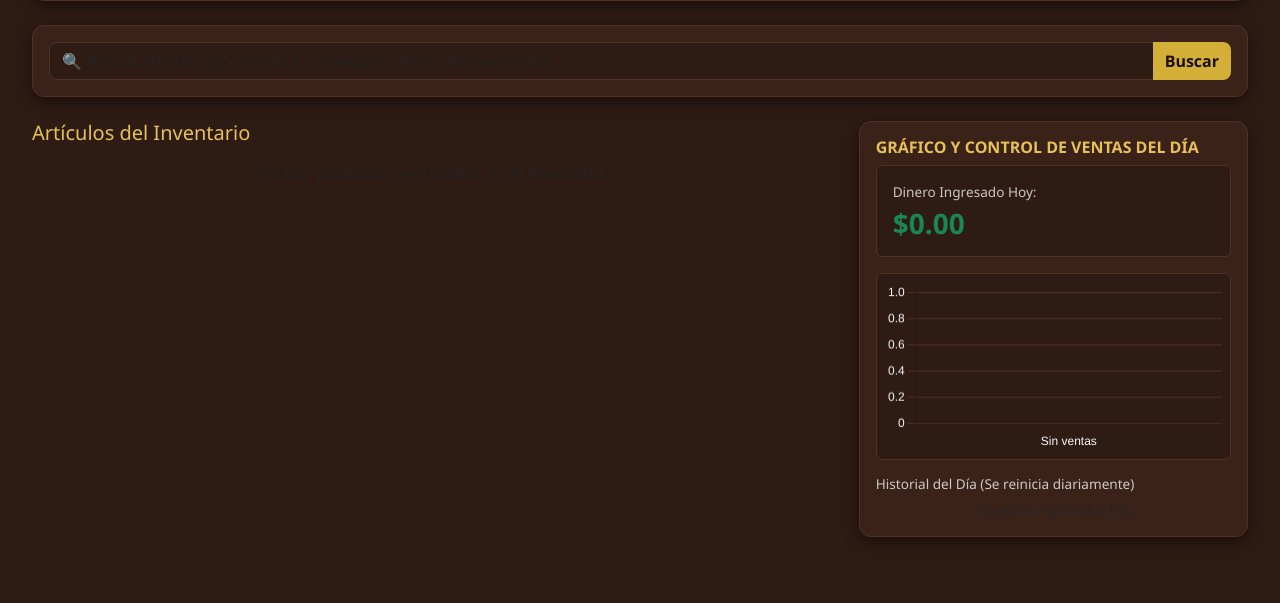
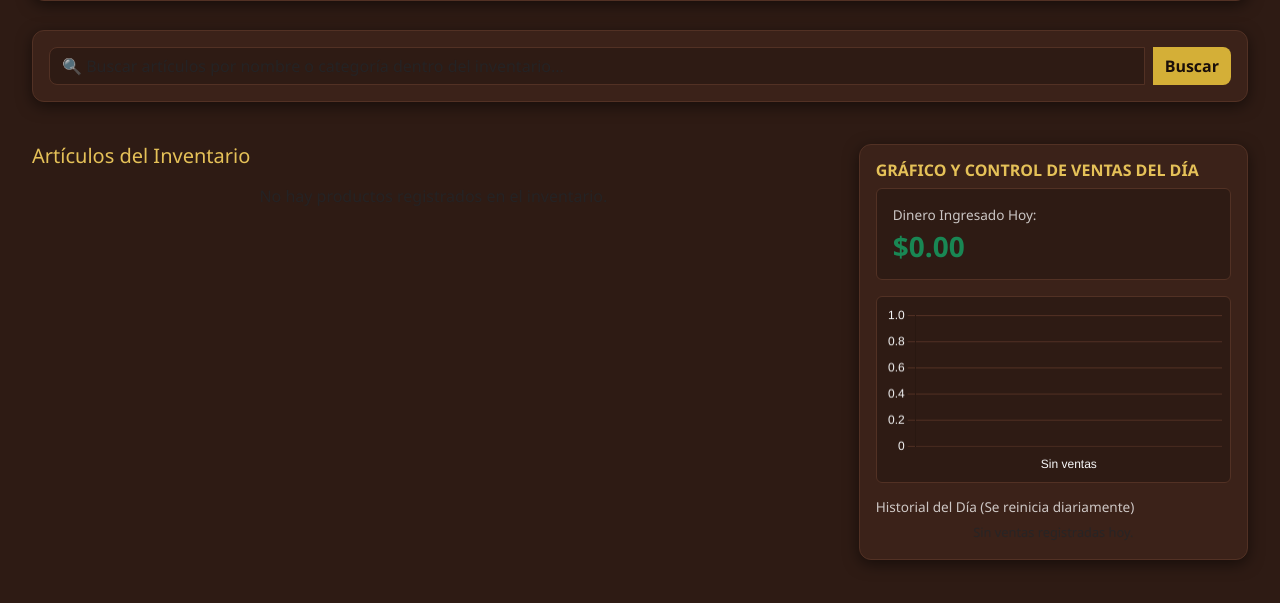
Before and after one commit to kenyibelisario-ops/sistema-inventario-casa-antigua, a Flask app: template templates/index.html in a window 1280 px wide. Shown: the part 108-711 px from the top of the page. Run offline with Flask 3, Linux system fonts and the light colour scheme; the template is opened without the code that fills it, so the values that code supplies are empty.

Commit message:
corrección de detalles

```diff
--- a/templates/index.html
+++ b/templates/index.html
@@ -50,17 +50,19 @@
             </div>
         </div>
 
-        <div class="card-cafe p-3 mb-4">
+        <div style="position: sticky; top: 10px; z-index: 1020; background-color: #2e1b14; padding-bottom: 10px; padding-top: 5px;">
+            <div class="card-cafe p-3 mb-0">
                 <form method="GET" action="/panel" class="input-group" onsubmit="return false;">
                     <input type="text" class="form-control" name="q" id="buscador-panel" value="{{ busqueda }}" placeholder="🔍 Buscar artículos por nombre o categoría dentro del inventario...">
-                <button class="btn btn-dorado" type="button">Buscar</button>
+                    <button class="btn btn-dorado ms-2" type="button">Buscar</button>
                     {% if busqueda %}
                     <a href="/panel" class="btn btn-outline-secondary ms-2 text-white">Limpiar</a>
                     {% endif %}
                 </form>
             </div>
+        </div>
 
-        <div class="row g-4 align-items-start">
+        <div class="row g-4 align-items-start mt-2">
             <div class="col-lg-8">
                 {% if session.get('rol') == 'admin' %}
                 <div class="card-cafe p-3 mb-4">
```
Also changed, not shown: templates/catalogo.html (+5 -3 lines). Lines whose indentation alone changed are shown as unchanged.
